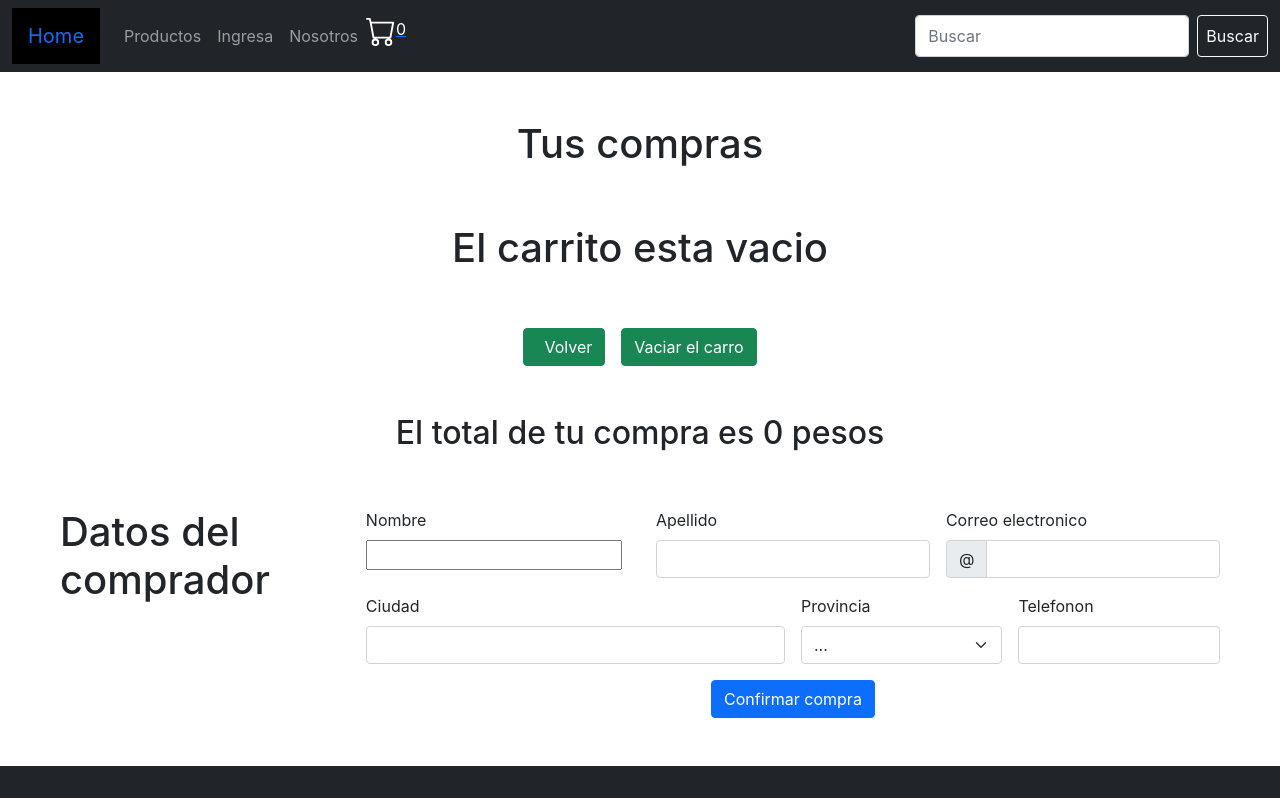
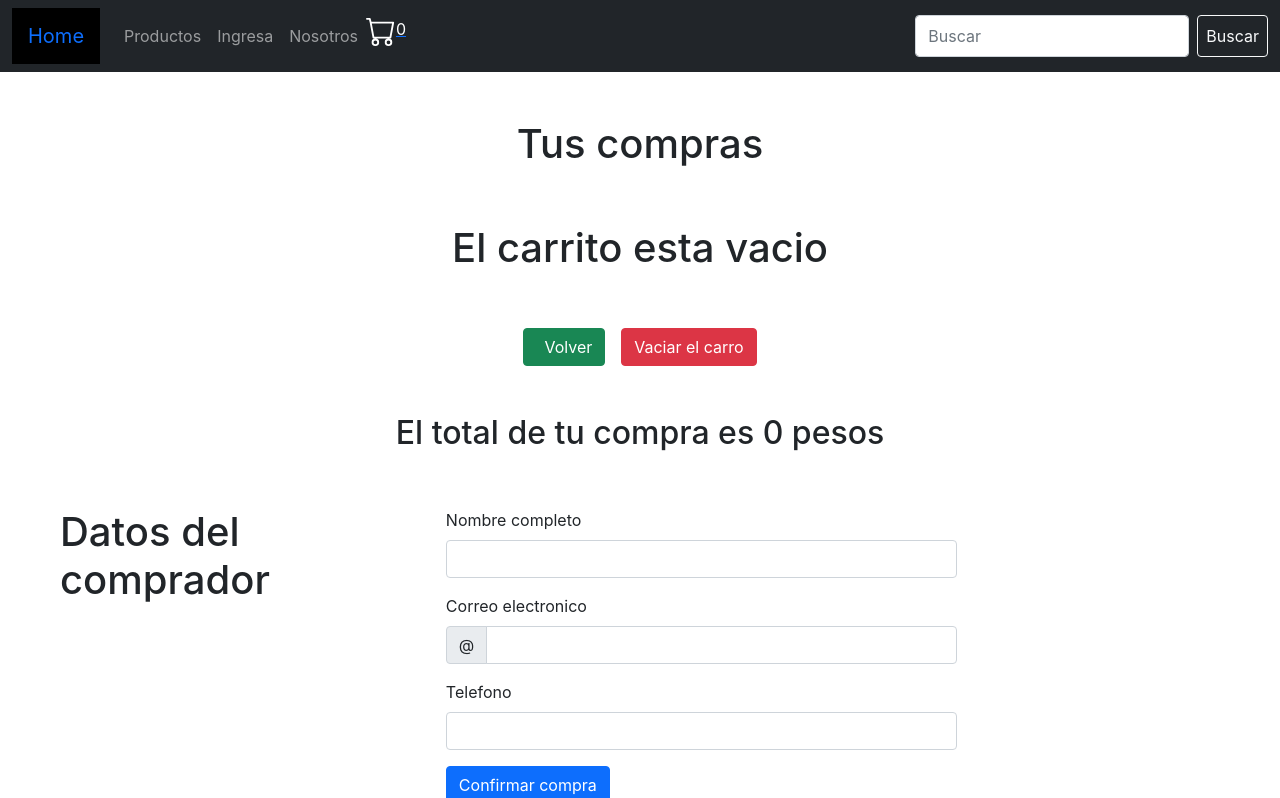
Before and after one commit to Gonzalomartinisa/eltrebolecomerce, a React (Create React App) app: page /CartContext in a window 1280 px wide. Shown: the top 798 px of the page. Built offline with nearby package versions, Linux system fonts and the light colour scheme; a small style sheet from the web is missing.

Commit message:
Formulario

```diff
--- a/package.json
+++ b/package.json
@@ -15,6 +15,7 @@
     "react-icons": "^4.3.1",
     "react-router-dom": "^6.3.0",
     "react-scripts": "5.0.0",
+    "sweetalert": "^2.1.2",
     "toastify-js": "^1.11.2",
     "web-vitals": "^2.1.4"
   },
--- a/public/index.html
+++ b/public/index.html
@@ -50,5 +50,6 @@
     <script type="text/javascript" src="https://cdn.jsdelivr.net/npm/toastify-js"></script>
     <script src="https://cdn.jsdelivr.net/npm/@popperjs/core@2.10.2/dist/umd/popper.min.js" integrity="sha384-7+zCNj/IqJ95wo16oMtfsKbZ9ccEh31eOz1HGyDuCQ6wgnyJNSYdrPa03rtR1zdB" crossorigin="anonymous"></script>
     <script src="https://cdn.jsdelivr.net/npm/bootstrap@5.1.3/dist/js/bootstrap.min.js" integrity="sha384-QJHtvGhmr9XOIpI6YVutG+2QOK9T+ZnN4kzFN1RtK3zEFEIsxhlmWl5/YESvpZ13" crossorigin="anonymous"></script>
+    <script src="https://unpkg.com/sweetalert/dist/sweetalert.min.js"></script>
   </body>
 </html>
--- a/src/Views/Carrito/CartContext.jsx
+++ b/src/Views/Carrito/CartContext.jsx
@@ -34,7 +34,7 @@ const CartContext = () => {
                       <p className="card-text">Sub-Total: {subTotal} pesos</p>
                       <button
                         onClick={() => eliminarProducto(item.id)}
-                        className="btn btn-success my-5"
+                        className="btn btn-danger my-5"
                       >
                         Quitar del carro
                       </button>
@@ -54,7 +54,7 @@ const CartContext = () => {
             </Link>
             <button
               onClick={() => clear(carrito)}
-              className="btn btn-success my-5 m-2"
+              className="btn btn-danger my-5 m-2"
             >
               Vaciar el carro
             </button>
--- a/src/componentes/Formulario/Formulario.jsx
+++ b/src/componentes/Formulario/Formulario.jsx
@@ -1,28 +1,28 @@
 import React from 'react'
-import { useState } from 'react';
-import CartContext from '../../Views/Carrito/CartContext';
-import db from '../../service/firebase'
-import { collection, doc, getDoc, getDocs, getFirestore, orderBy } from 'firebase/firestore'
-import { keyboard } from '@testing-library/user-event/dist/keyboard';
-const Formulario = ({total, carrito}) => {
+import { useState, useContext, useEffect } from 'react';
+import { GlobalContext } from "../../context/GlobalStateContext";
+import { collection, addDoc, getFirestore,} from 'firebase/firestore'
+import swal from 'sweetalert';
 
-    // const {limpiarCarrito} = CartContext();
-    // const {fetchGenerateTicket} = useFirebase();
+const Formulario = () => {
+
+  const {total, carrito, clear} = useContext(GlobalContext);
+
+  const compra = carrito.map(({id, nombre, precio, cantidad}) => ({
+    id, nombre, precio, cantidad,
+  }));
 
     const [formulario, setFormulario] = useState({
         buyer: {
             nombre: "",
             email: "",
-            apellido: "",
             telefono: "",
         },
         total: total,
-        items: carrito,
+        items: compra,
     })
 
-    const [error, setError] = useState({});
-
-    const {buyer: {nombre, email, apellido, telefono}} = formulario;
+    const {buyer: {nombre, email, telefono}} = formulario;
 
     const handleChange = (e) => {
       const {name, value} = e.target;
@@ -30,75 +30,73 @@ const Formulario = ({total, carrito}) => {
            ...formulario,
            buyer: {...formulario.buyer,
           [name]: value,
-          }
-         })
+          },
+         });
+    };
+
+    const [orderID, setOrderID] = useState();
+    function crearTiket(order){
+      if(order){
+        swal("Compra exitosa", `La ID de su compra es ${orderID}`, "success");
+        clear()
+      }
     }
+
+     const sendOrder = (e) =>{
+       const order = {
+        buyer:{formulario},
+      }
+        const db = getFirestore();
+        const orderCollection = collection(db, "orders")
+        addDoc(orderCollection, order).then(({id})=> setOrderID(id)).catch(err=>{swal ( "Lo sentimos" ,  "Ocurrio un error" ,  "error" )})
+        e.preventDefault();
+     };
+
+
+    useEffect(() => {
+
+      crearTiket(orderID);
+
+    return () => {
+
+    }
+  }, [orderID])
+
 
   return (
     <>
     <h1 className='d-flex justify-content-center p-5'>Datos del comprador</h1>
-    <form class="row g-3 needs-validation p-5" novalidate>
-    <div class="col-md-4 position-relative">
-      <label for="validationTooltip01" class="form-label">Nombre</label>
-      <input
-      type="email"
-      className={`form-control"}`}
-      id="email"
-      aria-describedby="emailHelp"
-      onChange={handleChange}
-      required
-    />
+    <form onSubmit={sendOrder} class="row g-3 p-5" id="form">
+    <div class="col-md-8 position-relative">
+      <label for="validationTooltip02" class="form-label">Nombre completo</label>
+      <input type="text" class="form-control" name="nombre" value={nombre} onChange={handleChange} required/>
       <div class="valid-tooltip">
         Looks good!
       </div>
     </div>
-    <div class="col-md-4 position-relative">
-      <label for="validationTooltip02" class="form-label">Apellido</label>
-      <input type="text" class="form-control" id={nombre} value={nombre} onChange={handleChange} required/>
-      <div class="valid-tooltip">
-        Looks good!
-      </div>
-    </div>
-    <div class="col-md-4 position-relative">
+    <div class="col-md-8 position-relative">
       <label for="validationTooltipUsername" class="form-label">Correo electronico</label>
       <div class="input-group has-validation">
         <span class="input-group-text" id="validationTooltipUsernamePrepend">@</span>
-        <input type="text" class="form-control" id="validationTooltipUsername" aria-describedby="validationTooltipUsernamePrepend" required/>
+        <input type="text" class="form-control" id="validationTooltipUsername" name="email" value={email} onChange={handleChange} aria-describedby="validationTooltipUsernamePrepend" required/>
         <div class="invalid-tooltip">
           Please choose a unique and valid username.
         </div>
       </div>
     </div>
-    <div class="col-md-6 position-relative">
-      <label for="validationTooltip03" class="form-label">Ciudad</label>
-      <input type="text" class="form-control" id="validationTooltip03" required/>
-      <div class="invalid-tooltip">
-        Please provide a valid city.
-      </div>
-    </div>
-    <div class="col-md-3 position-relative">
-      <label for="validationTooltip04" class="form-label">Provincia</label>
-      <select class="form-select" id="validationTooltip04" required>
-        <option selected disabled value="">...</option>
-        <option>...</option>
-      </select>
-      <div class="invalid-tooltip">
-        Please select a valid state.
-      </div>
-    </div>
-    <div class="col-md-3 position-relative">
-      <label for="validationTooltip05" class="form-label">Telefonon</label>
-      <input type="text" class="form-control" id="validationTooltip05" required/>
+    <div class="col-md-8 position-relative">
+      <label for="validationTooltip05" class="form-label">Telefono</label>
+      <input type="text" class="form-control" id="validationTooltip05" name="telefono" value={telefono} onChange={handleChange} required/>
       <div class="invalid-tooltip">
         Please provide a valid zip.
       </div>
     </div>
-    <div class="col-12 d-flex justify-content-center">
+    <div class="col-md-8 justify-content-center">
       <button class="btn btn-primary" type="submit">Confirmar compra</button>
     </div>
   </form>
   </>
   )
-}
+  }
 
 export default Formulario
--- a/src/componentes/ItemDetailContainer/ItemDetailContainer.jsx
+++ b/src/componentes/ItemDetailContainer/ItemDetailContainer.jsx
@@ -1,24 +1,22 @@
 import React, { useEffect, useState } from 'react'
 import ItemDetail from '../ItemDetail/ItemDetail'
-import { data } from '../../config'
 import { useParams } from "react-router-dom"
 import Loader from '../../Views/Loader/Loader'
 import db from '../../service/firebase'
-import { collection, doc, getDoc, getDocs, getFirestore } from 'firebase/firestore'
+import { collection, getDocs } from 'firebase/firestore'
 const ItemDetailContainer = () => {
 
   const {id} = useParams()
 
   const [productos, setProductos] = useState(null)
 
-  // const filtrado = data.find((prod) => prod.id === Number(id));
 
   const getData = async () => {
     const itemDetailCollection = collection(db, "productos")
     try {
       const data = await getDocs(itemDetailCollection)
       const result = data.docs.map(doc => doc = {id:doc.id, ...doc.data()})
-      const filtrado = result.find((prod) => prod.id == id)
+      const filtrado = result.find((prod) => prod.id === id)
       setProductos(filtrado)
 
     } catch (error) {
@@ -30,24 +28,6 @@ useEffect(() => {
  getData()
 }, []);
 
-//  useEffect(() => {
-//   const promesa = new Promise((resolve, reject) => {
-//     setTimeout(()=>{
-//       resolve(data)
-//     },2000);
-//     })
-//   promesa.then((res)=>{
-//     setProductos(filtrado)
-//     console.log(filtrado)
-//   }).catch((err)=>
-//     console.log(err)
-//   )
-
-//      return () => {
-
-//   }
-//  }, []);
-
   return (
      <div className='d-flex row justify-content-evenly w-100 p-2'>
          {productos ? <ItemDetail productos={productos}/> : <Loader/> }
--- a/src/service/firebase.js
+++ b/src/service/firebase.js
@@ -16,5 +16,5 @@ const firebaseConfig = {
 
 // Initialize Firebase
 const app = initializeApp(firebaseConfig);
-const db = getFirestore(app);
+export const db = getFirestore(app);
 export default db;
```
Also changed, not shown: src/componentes/Content/Content.jsx (deleted, +0 -31 lines), 1 other file (tests, documents, lock files or other folders).
